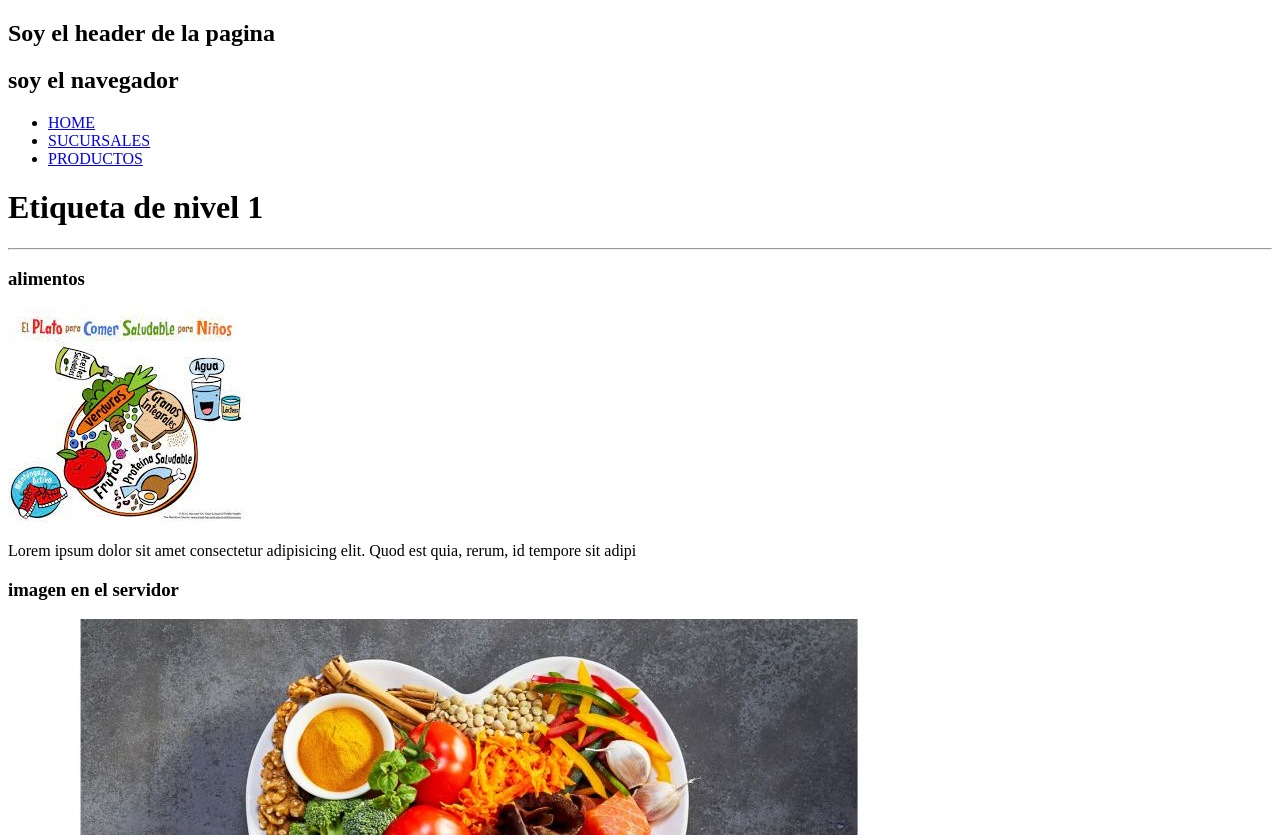
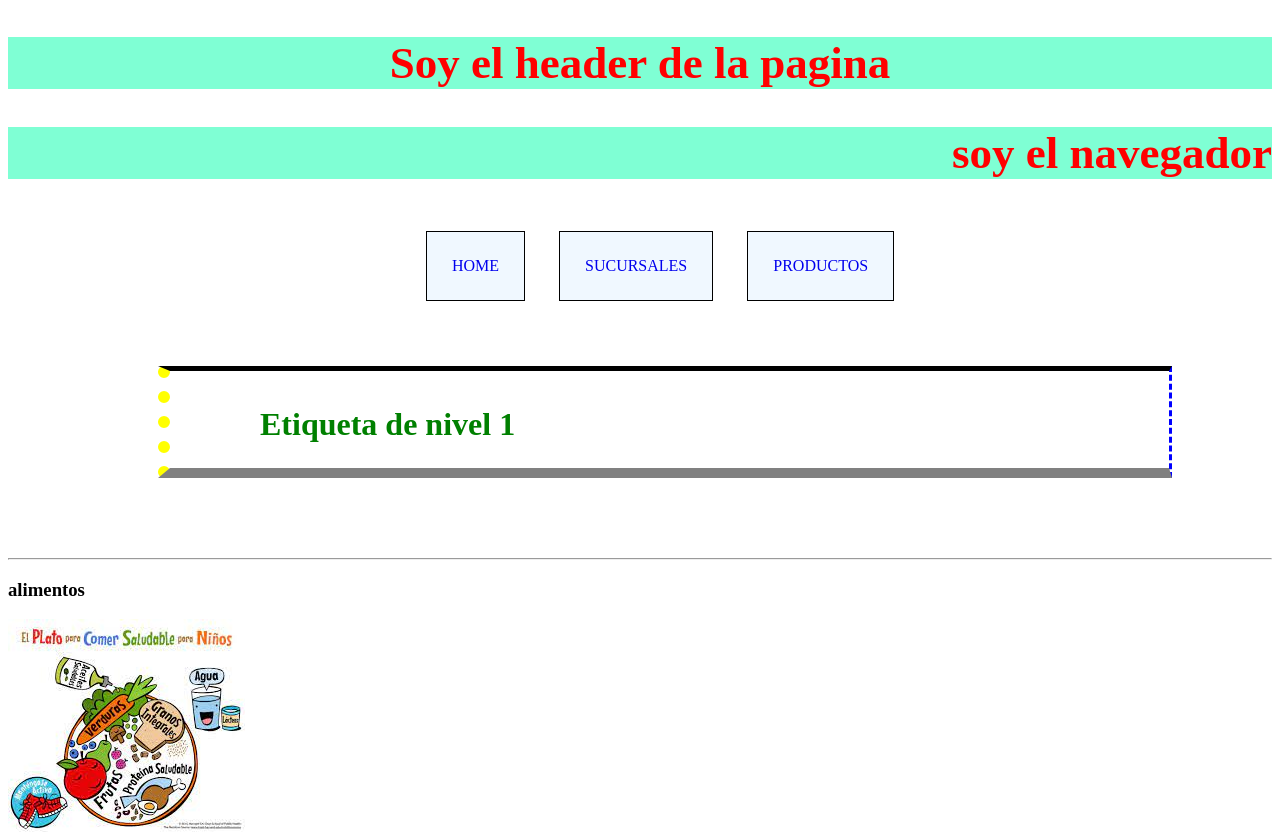
Before and after one commit to mrosales78/git, a plain HTML site: page index.html in a window 1280 px wide. Shown: the top 835 px of the page. Drawn offline with Linux system fonts and the light colour scheme.

Commit message:
clase 4 css

```diff
--- a/css/index.css
+++ b/css/index.css
@@ -0,0 +1,56 @@
+/* tiene un selector {
+
+    propiedad: valor;
+    propiedad: valor;
+
+} */
+h2{
+    color: red;
+    font-size: 45px;
+    background-color: aquamarine;
+    text-align: center;
+}
+/* selector de clases */
+.soloyo{
+text-align: right;
+
+}
+/* selector por id */
+#miparrafo{
+    background-color: pink;
+}
+
+h1{/* borde */
+    border-top: 5px solid black;
+    border-right: dashed 3px blue;
+    border-bottom: grey solid 10px;
+    border-left: dotted yellow 0.75rem;
+/* relleno */
+padding-top: 35px;
+padding-left: 90px;
+padding-right: 35px;
+padding-bottom: 25px;
+/* margen */
+margin-bottom: 80px;
+margin-top: 50px;
+margin-right: 100px;
+margin-left: 150px;
+
+}
+.centrar{
+    text-align: center;
+}
+ul li{
+    list-style-type: none;
+    display: inline-block;
+    margin: 15px;
+    padding: 25px;
+    border: 1px solid black;
+    background-color: aliceblue;
+}
+a{
+    text-decoration: none;
+}
+.micolor{
+    color: pink;
+}
--- a/index.html
+++ b/index.html
@@ -4,7 +4,15 @@
     <meta charset="UTF-8">
     <meta http-equiv="X-UA-Compatible" content="IE=edge">
     <meta name="viewport" content="width=device-width, initial-scale=1.0">
+    <link rel="stylesheet" href="./css/index.css">
+
     <title>titulo</title>
+    <style>
+        p{
+            color: blue;
+            font-family: 'Lucida Sans', 'Lucida Sans Regular', 'Lucida Grande', 'Lucida Sans Unicode', Geneva, Verdana, sans-serif;
+        }
+    </style>
 </head>
 <body>
     <header> <H2>Soy el header de la pagina</H2>
@@ -12,9 +20,9 @@
     </header>
 
     <nav>
-        <H2>soy el navegador</H2> <!-- alt+shif+a abre estos comentarios -->
+        <H2 class="soloyo">soy el navegador</H2> <!-- alt+shif+a abre estos comentarios -->
 
-        <ul><!-- listas desordenadas -->
+        <ul class="centrar"><!-- listas desordenadas -->
             <li><!-- items de listas -->
                 <a href="index.html">HOME</a> <!-- las anclas permiten la navegacion -->
             </li>
@@ -30,7 +38,7 @@
     </nav>
 
     <main id="Main">
-        <h1>Etiqueta de nivel 1
+        <h1 style="color: green;">Etiqueta de nivel 1
 
         </h1>
         <hr>
@@ -39,7 +47,7 @@
             <article>
                 <h3> alimentos</h3>
                 <img src="./imagenes/comida saludable.jpeg" alt="imagen de una alimentacion sana">
-        <p>Lorem ipsum dolor sit amet consectetur adipisicing elit. Quod est quia, rerum, id tempore sit adipi</p>
+        <p id="miparrafo">Lorem ipsum dolor sit amet consectetur adipisicing elit. Quod est quia, rerum, id tempore sit adipi</p>
             </article>
             <article>
                 <h3> imagen en el servidor</h3>
@@ -56,7 +64,7 @@
         <section>
             <article>
                 <h3> alimentos</h3>
-        <p>Lorem ipsum dolor sit amet consectetur adipisicing elit. Quod est quia, rerum, id tempore sit adipi</p>
+        <p class="micolor">Lorem ipsum dolor sit amet consectetur adipisicing elit. Quod est quia, rerum, id tempore sit adipi</p>
             </article>
             <article>
                 <h3> alimentos</h3>
@@ -86,6 +94,11 @@
     </main>
 
     <footer>
-        soy el pie de pagina </footer>
+        <h2>soy el pie de pagina
+
+        </h2>
+
+
+    </footer>
 </body>
 </html>
```
Also changed, not shown: pages/sucursales.html (+42 -2 lines).
